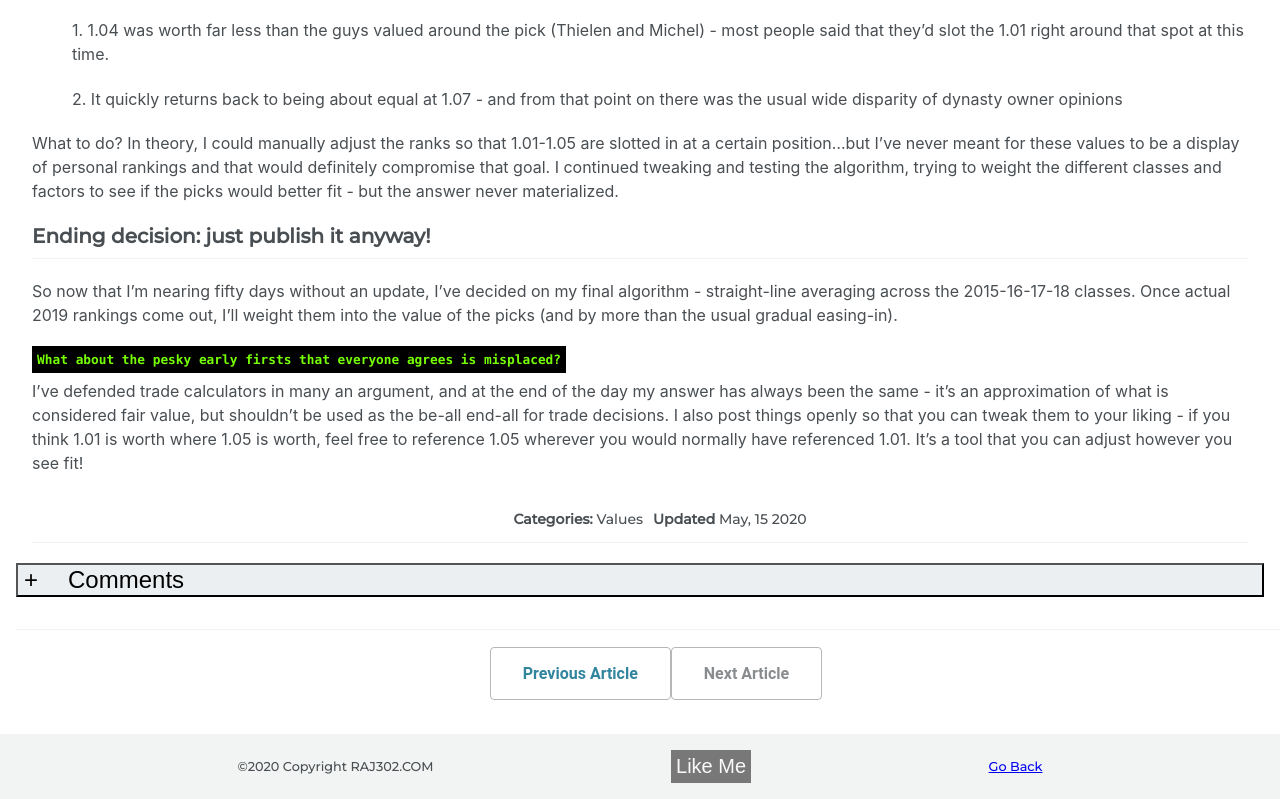
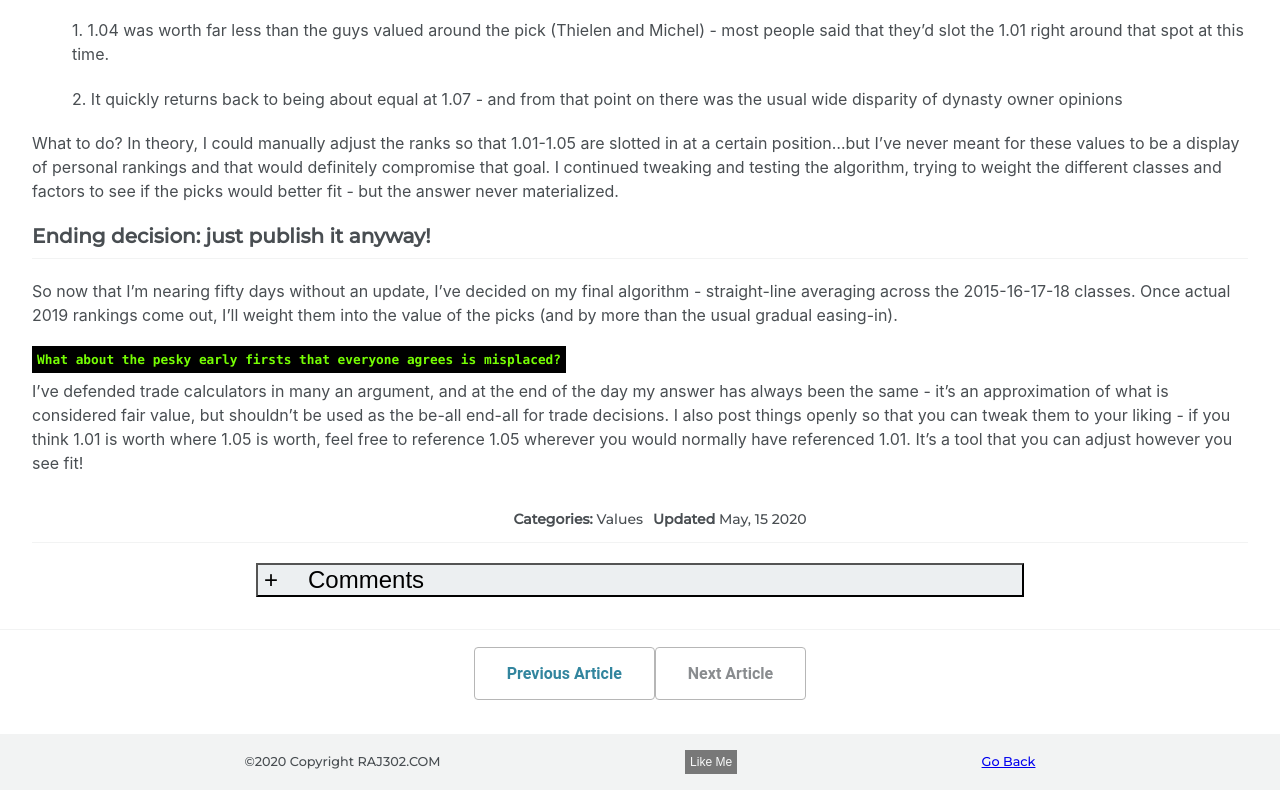
Before and after one commit to rajis31/blog, a plain HTML site: page originals/article.html in a window 1280 px wide. Shown: the part 1512-2311 px from the top of the page. Drawn offline with Linux system fonts and the light colour scheme.

Commit message:
fix right margin on article and made a few formatting changes to comment box and like button

```diff
--- a/static/css/article.css
+++ b/static/css/article.css
@@ -1,19 +1,20 @@
 * {
   box-sizing: border-box;
 }
-
 body,
 html {
   margin: 0;
   padding: 0;
   font-family: "Montserrat", sans-serif;
-  height: 100%;
+  height: 100vh;
+  width: 100vw;
   color: #494e52;
 }
 
 
 .content {
   min-height: calc(100vh - 200px);
+  width: 100%;
 }
 
 header {
@@ -232,13 +233,11 @@ code {
   flex-direction: column;
   justify-content: center;
   align-items: center;
-  margin-left: 1em;
-  margin-right: 1em;
 }
 
 
 .comments button{
-  width: 100%;
+  width: 60vw;
   font-size: 24px;
   text-align: left;
   transition: 0.4s;
@@ -319,8 +318,6 @@ code {
 
 
 .page-scroll {
-  margin-left: 1em;
-  margin-right: 1em;
   margin-bottom: 2em;
   display: flex;
   justify-content: space-around;
@@ -328,7 +325,6 @@ code {
   border-top: 1px solid #f2f3f3;
   width: 100%;
   padding-top: 1em;
-  width: 100%;
 }
 
 .page-scroll ul {
@@ -373,7 +369,7 @@ code {
   background-color: #000;
   color: #fff;
   text-decoration: none;
-  font-size: 20px;
+  font-size: 12px;
   border: none;
   transition: all ease-in-out 0.3s;
   opacity: 0.5;
```
Also changed, not shown: templates/article1.html (+4 -2 lines).
